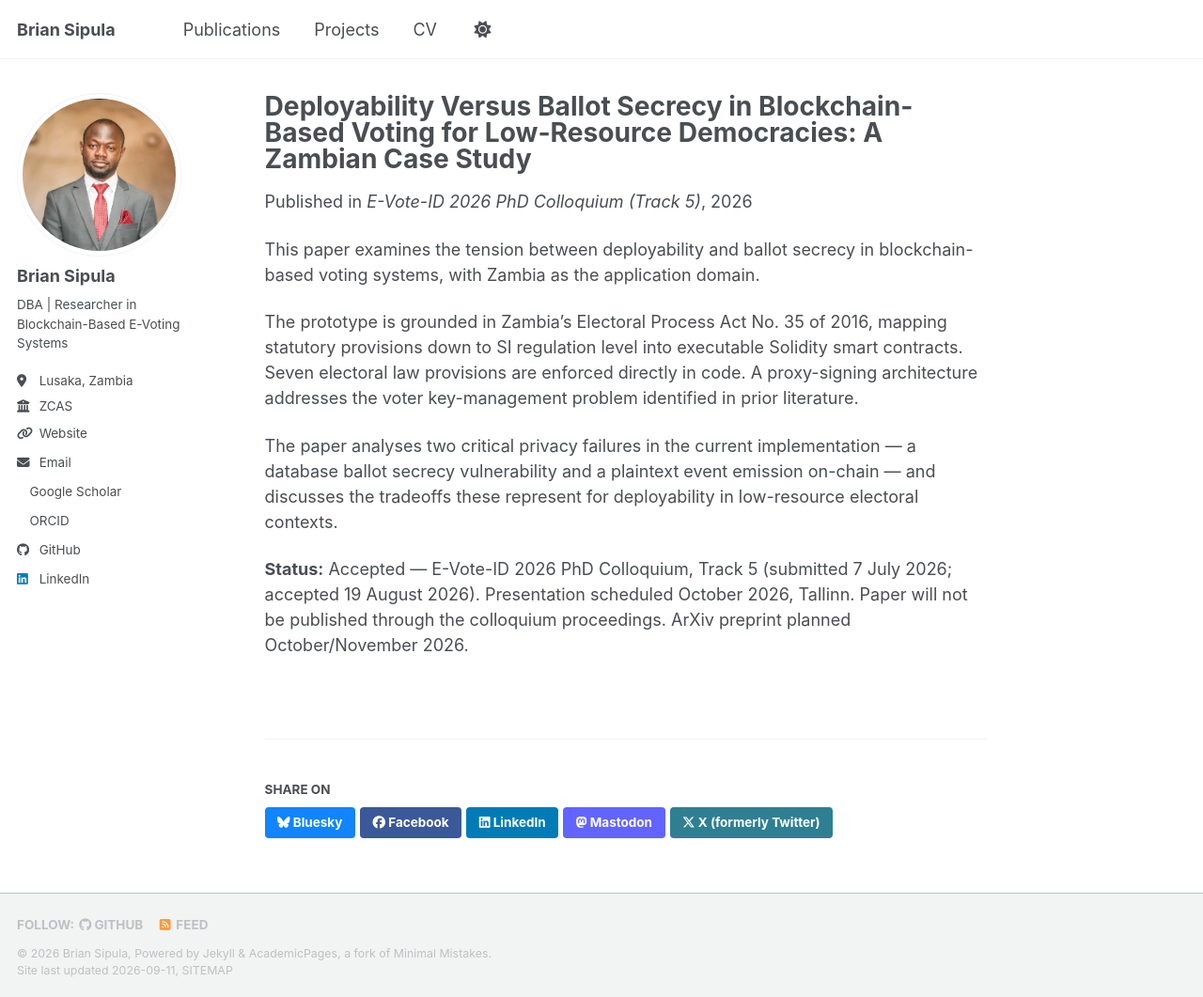
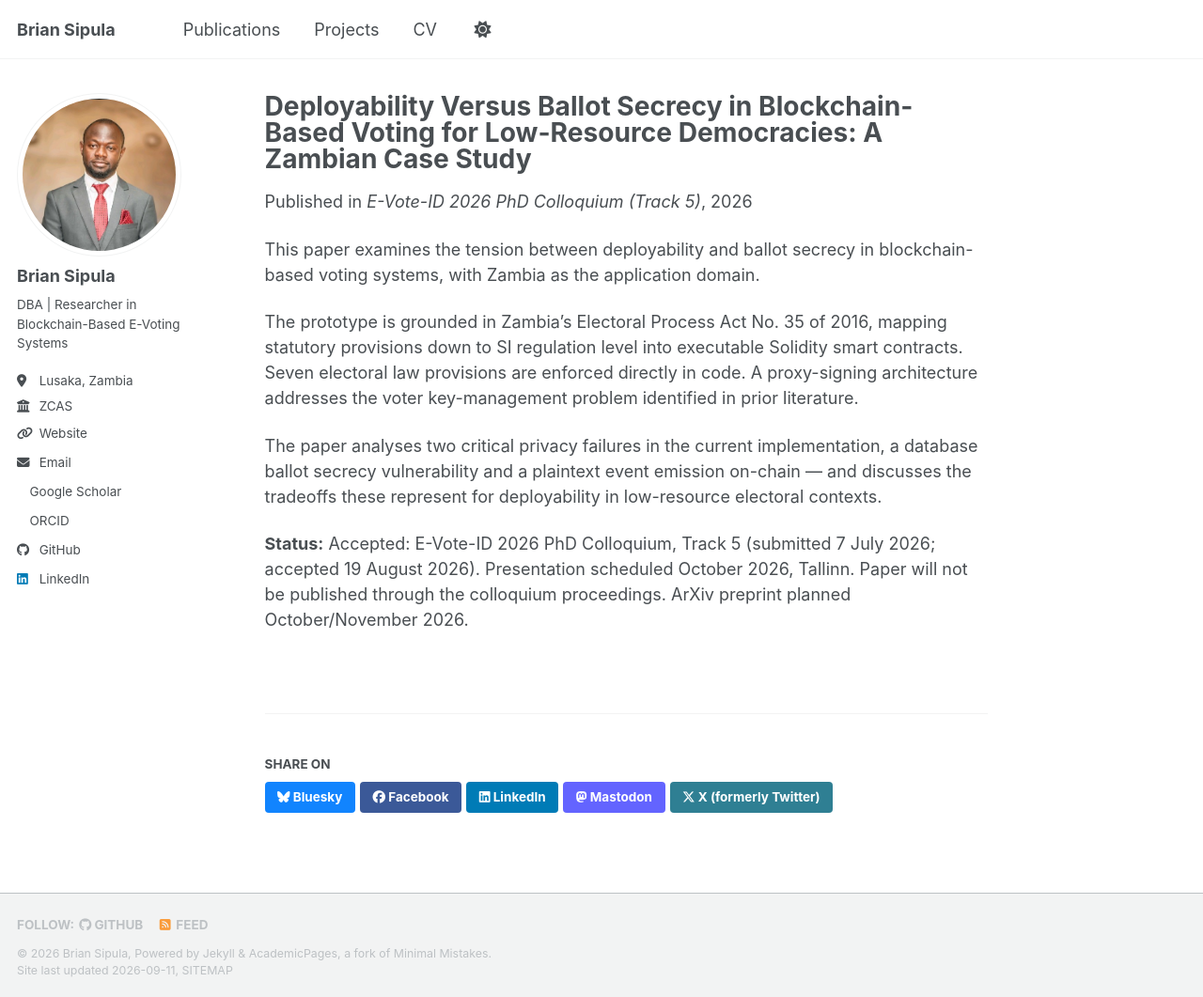
Before and after one commit to briansipula/briansipula.github.io, a Jekyll site: the page built from _publications/2026-07-07-deployability-ballot-secrecy.md, in a window 1280 px wide and 1061 px high. Shown: the whole window at 94% size. Built offline with Jekyll 4.4.1, drawn with Linux system fonts in a browser that asks for light colours; a style sheet for code colours, icons or effects is not loaded.

```diff
--- a/_publications/2026-07-07-deployability-ballot-secrecy.md
+++ b/_publications/2026-07-07-deployability-ballot-secrecy.md
@@ -14,6 +14,6 @@ This paper examines the tension between deployability and ballot secrecy in bloc
 
 The prototype is grounded in Zambia's Electoral Process Act No. 35 of 2016, mapping statutory provisions down to SI regulation level into executable Solidity smart contracts. Seven electoral law provisions are enforced directly in code. A proxy-signing architecture addresses the voter key-management problem identified in prior literature.
 
-The paper analyses two critical privacy failures in the current implementation — a database ballot secrecy vulnerability and a plaintext event emission on-chain — and discusses the tradeoffs these represent for deployability in low-resource electoral contexts.
+The paper analyses two critical privacy failures in the current implementation, a database ballot secrecy vulnerability and a plaintext event emission on-chain — and discusses the tradeoffs these represent for deployability in low-resource electoral contexts.
 
-**Status:** Accepted — E-Vote-ID 2026 PhD Colloquium, Track 5 (submitted 7 July 2026; accepted 19 August 2026). Presentation scheduled October 2026, Tallinn. Paper will not be published through the colloquium proceedings. ArXiv preprint planned October/November 2026.
+**Status:** Accepted: E-Vote-ID 2026 PhD Colloquium, Track 5 (submitted 7 July 2026; accepted 19 August 2026). Presentation scheduled October 2026, Tallinn. Paper will not be published through the colloquium proceedings. ArXiv preprint planned October/November 2026.
```
